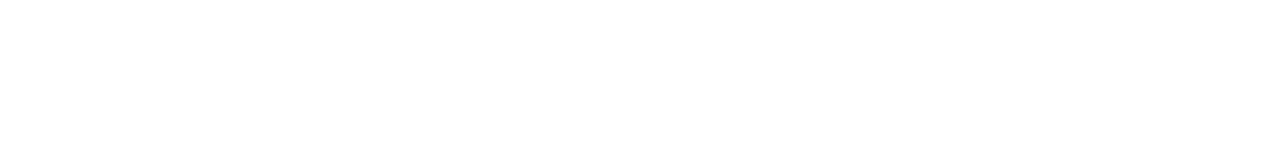
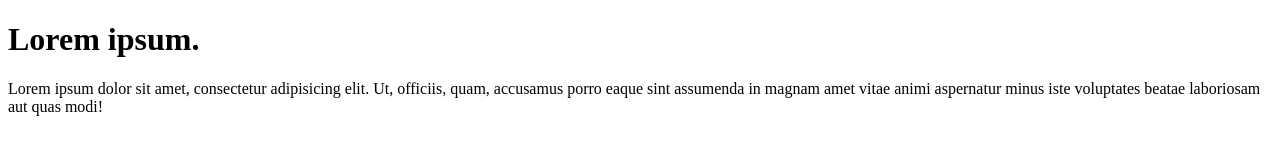
Before and after one commit to GutGud/site.less, a plain HTML site: page index.html in a window 1280 px wide. Drawn offline with Linux system fonts and the light colour scheme.

Commit message:
two repository

```diff
--- a/index.html
+++ b/index.html
@@ -3,6 +3,8 @@
 <head>
 	<meta charset="UTF-8">
 	<title>Document</title>
+	<h1>Lorem ipsum.</h1>
+	<p>Lorem ipsum dolor sit amet, consectetur adipisicing elit. Ut, officiis, quam, accusamus porro eaque sint assumenda in magnam amet vitae animi aspernatur minus iste voluptates beatae laboriosam aut quas modi!</p>
 </head>
 <body>
 
```
